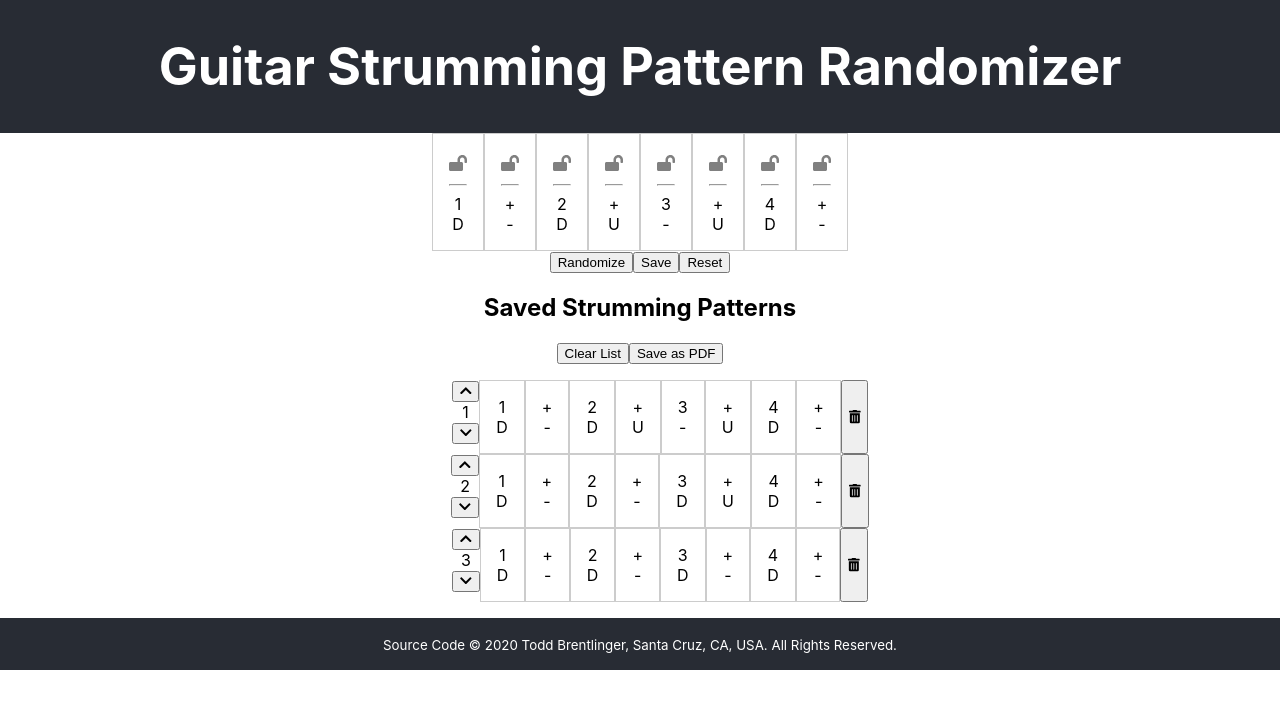
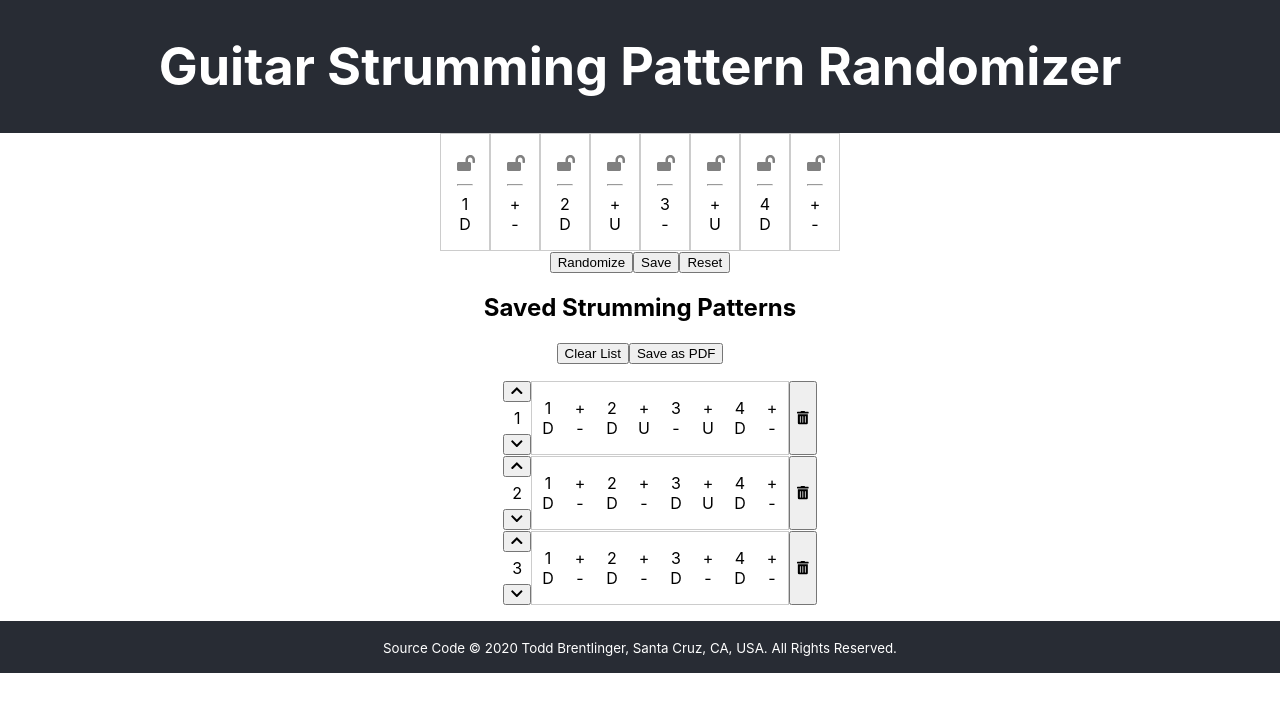
Before and after one commit to toddbrentlinger/guitar-strumming-pattern-randomizer, a React (Create React App) app: page / in a window 1280 px wide. Shown: the top 712 px of the page. Built offline with nearby package versions, Linux system fonts and the light colour scheme.

Commit message:
Fixed edge cases for moving saved patterns and continued stylesheets

```diff
--- a/src/App.js
+++ b/src/App.js
@@ -46,6 +46,23 @@ function App(props) {
          *     move last element to first element
          */
 
+        // Return if oldIndex is equal to or greater than saved list length
+        if (oldIndex >= savedStrumList.length) {
+            return;
+        }
+        // Account for newIndex equal to or greater than saved list length
+        while (newIndex >= savedStrumList.length) {
+            newIndex -= savedStrumList.length;
+        }
+
+        // Account for negative indices
+        while (oldIndex < 0) {
+            oldIndex += savedStrumList.length;
+        }
+        while (newIndex < 0) {
+            newIndex += savedStrumList.length;
+        }
+
         let newArr = savedStrumList.slice();
         newArr.splice(newIndex, 0, newArr.splice(oldIndex, 1)[0]);
         setSavedStrumList(newArr);
--- a/src/components/CustomStrumPattern.css
+++ b/src/components/CustomStrumPattern.css
@@ -9,6 +9,7 @@
 }
 
 .custom-strum-container {
+    width: 1em;
     padding: 1em;
     border-style: solid;
     border-width: thin;
--- a/src/components/SavedStrumPattern.css
+++ b/src/components/SavedStrumPattern.css
@@ -1,6 +1,14 @@
 .saved-strumming-pattern-container {
     display: inline-block;
     margin: auto;
+    border-style: solid;
+    border-width: thin;
+    border-color: rgba(0, 0, 0, 0.2);
+}
+
+.saved-strumming-pattern-container .custom-strum-container {
+    padding: 1em .5em;
+    border-style: none;
 }
 
 .saved-strumming-pattern-container .strum-container {
--- a/src/components/SavedStrumPatternListElement.css
+++ b/src/components/SavedStrumPatternListElement.css
@@ -7,6 +7,12 @@
     display: flex;
 }
 
+.saved-strum-pattern-list-element-button-container {
+    display: flex;
+    flex-direction: column;
+    justify-content: space-between;
+}
+
 .saved-strum-pattern-list-element-button-container > button {
     cursor: pointer;
 }
```
